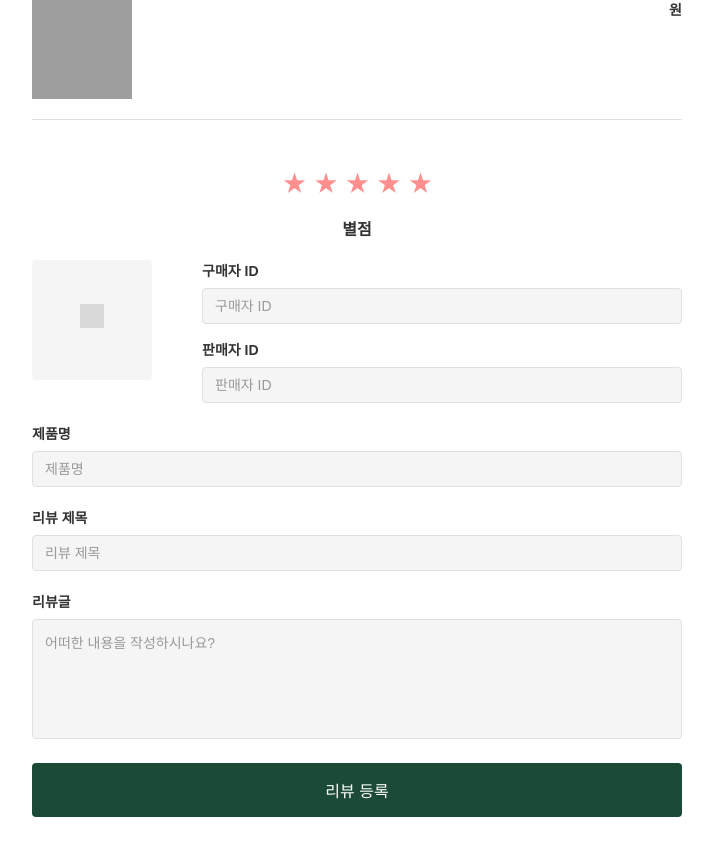
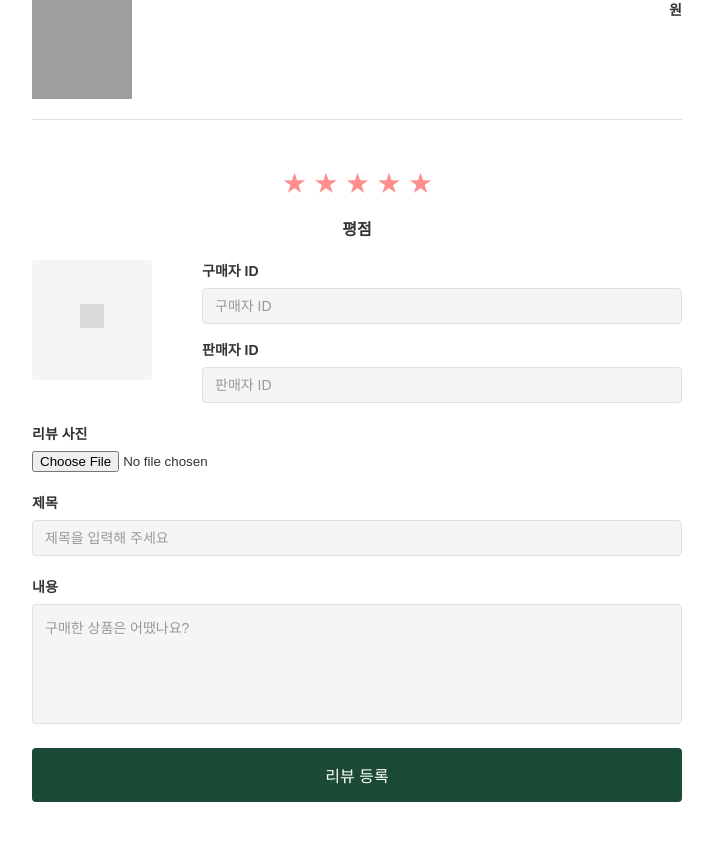
Before and after one commit to doleebest/WWE, a Flask app: template templates/writereview.html in a window 1280 px wide. Shown: the part 141-998 px from the top of the page, without its empty margins (283-996 px from the left). After the commit the page ends 943 px from the top, so only its background shows below. Run offline with Flask 3, Linux system fonts and the light colour scheme; the template is opened without the code that fills it, so the values that code supplies are empty; parts of the project's set-up code (start-up, migrations or seed data) failed here and were passed over; some web fonts are replaced; grey boxes are pictures that could not be loaded.

Commit message:
Update writereview.html

```diff
--- a/templates/writereview.html
+++ b/templates/writereview.html
@@ -39,7 +39,7 @@
                 <input type="radio" name="reviewStar" value="4" id="rate4" class="star"><label for="rate4">★</label>
                 <input type="radio" name="reviewStar" value="5" id="rate5" class="star"><label for="rate5">★</label>
             </div>
-            <p class="rating-label">별점</p>
+            <p class="rating-label">평점</p>
         </fieldset>
 
         <!-- Review Form -->
@@ -62,16 +62,16 @@
                 </div>
             </div>
             <div class="form-group">
-                <label>제품명</label>
-                <input type="text" placeholder="제품명">
+                <label for="review-image">리뷰 사진</label>
+                <input type="file" name="file" placeholder="이미지" required />
             </div>
             <div class="form-group">
-                <label>리뷰 제목</label>
-                <input type="text" placeholder="리뷰 제목">
+                <label for="review-title">제목</label>
+                <input type="text" name="title" id="review-title" placeholder="제목을 입력해 주세요" required>
             </div>
             <div class="form-group">
-                <label>리뷰글</label>
-                <textarea placeholder="어떠한 내용을 작성하시나요?"></textarea>
+                <label for="review-content">내용</label>
+                <textarea id="review-content" name="reviewContents" placeholder="구매한 상품은 어땠나요?" required></textarea>
             </div>
             <input type="submit" value="리뷰 등록" class="submit-btn">
         </div>
```
